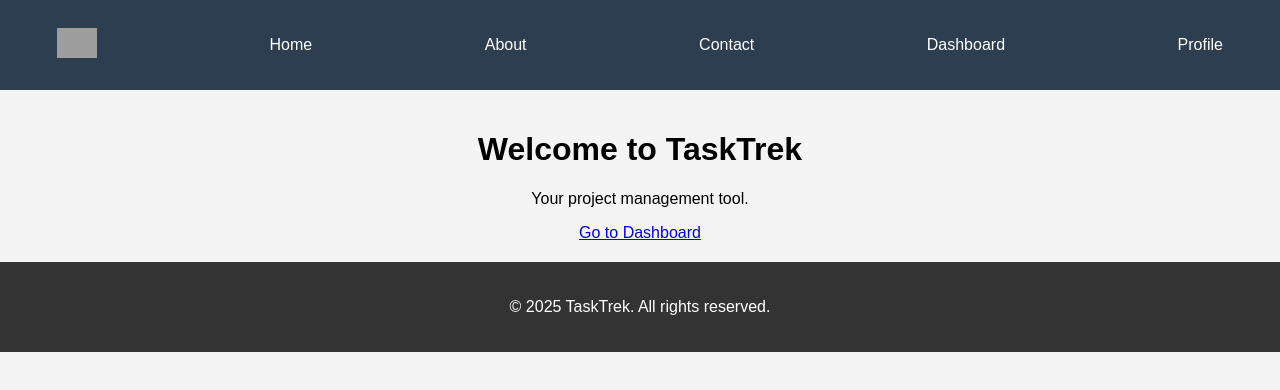
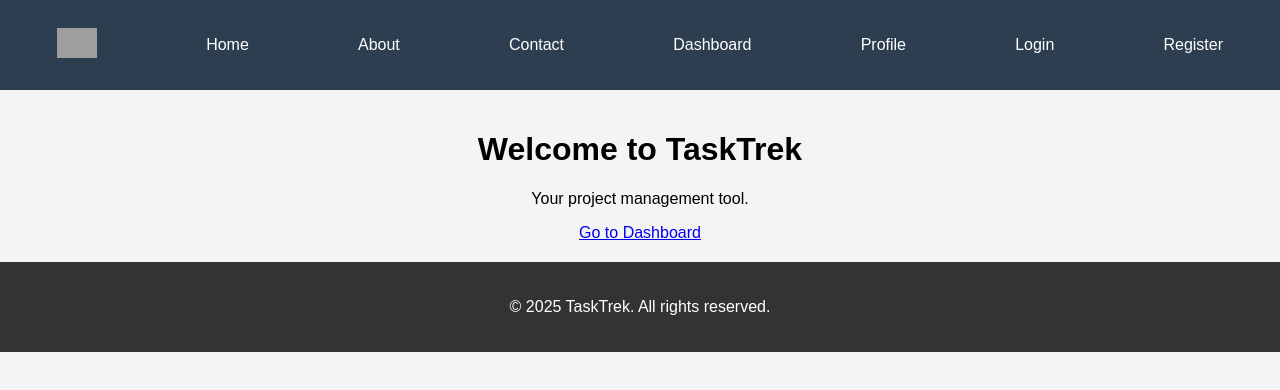
Before and after one commit to siyamregn777/TaskTrek, a Vue app in the folder tasktrek-frontend/: page / in a window 1280 px wide. Shown: the top 390 px of the page. Built offline with nearby package versions, Linux system fonts and the light colour scheme; grey boxes are pictures that could not be loaded.

Commit message:
add Login and Register links to Navbar for improved navigation

```diff
--- a/tasktrek-frontend/src/components/Navbar.vue
+++ b/tasktrek-frontend/src/components/Navbar.vue
@@ -9,6 +9,8 @@
     <router-link to="/contact">Contact</router-link>
     <router-link to="/dashboard">Dashboard</router-link>
     <router-link to="/profile">Profile</router-link>
+    <router-link to="/login">Login</router-link>
+    <router-link to="/register">Register</router-link>
   </nav>
 </template>
 
```
